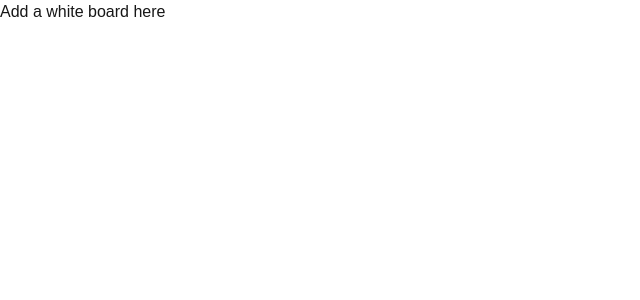
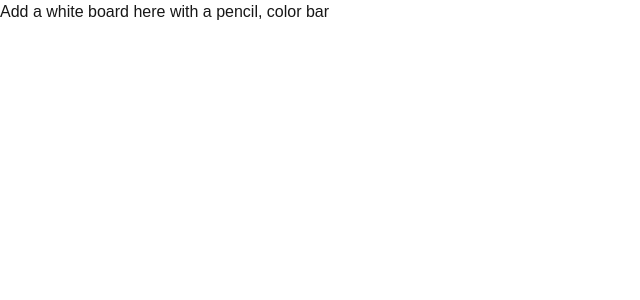
Before and after one commit to shahana308/real-time-whiteboard, a Next.js app: page /whiteboard in a window 1280 px wide. Shown: the top 300 px of the page, without its empty margins (0-640 px from the left). Built offline with nearby package versions, Linux system fonts and the light colour scheme.

Commit message:
create whiteboard

```diff
--- a/src/screens/whiteboard/Whiteboard.tsx
+++ b/src/screens/whiteboard/Whiteboard.tsx
@@ -1,3 +1,3 @@
 export const Whiteboard = () => {
-  return <div>Add a white board here</div>;
+  return <div>Add a white board here with a pencil, color bar</div>;
 };
```
